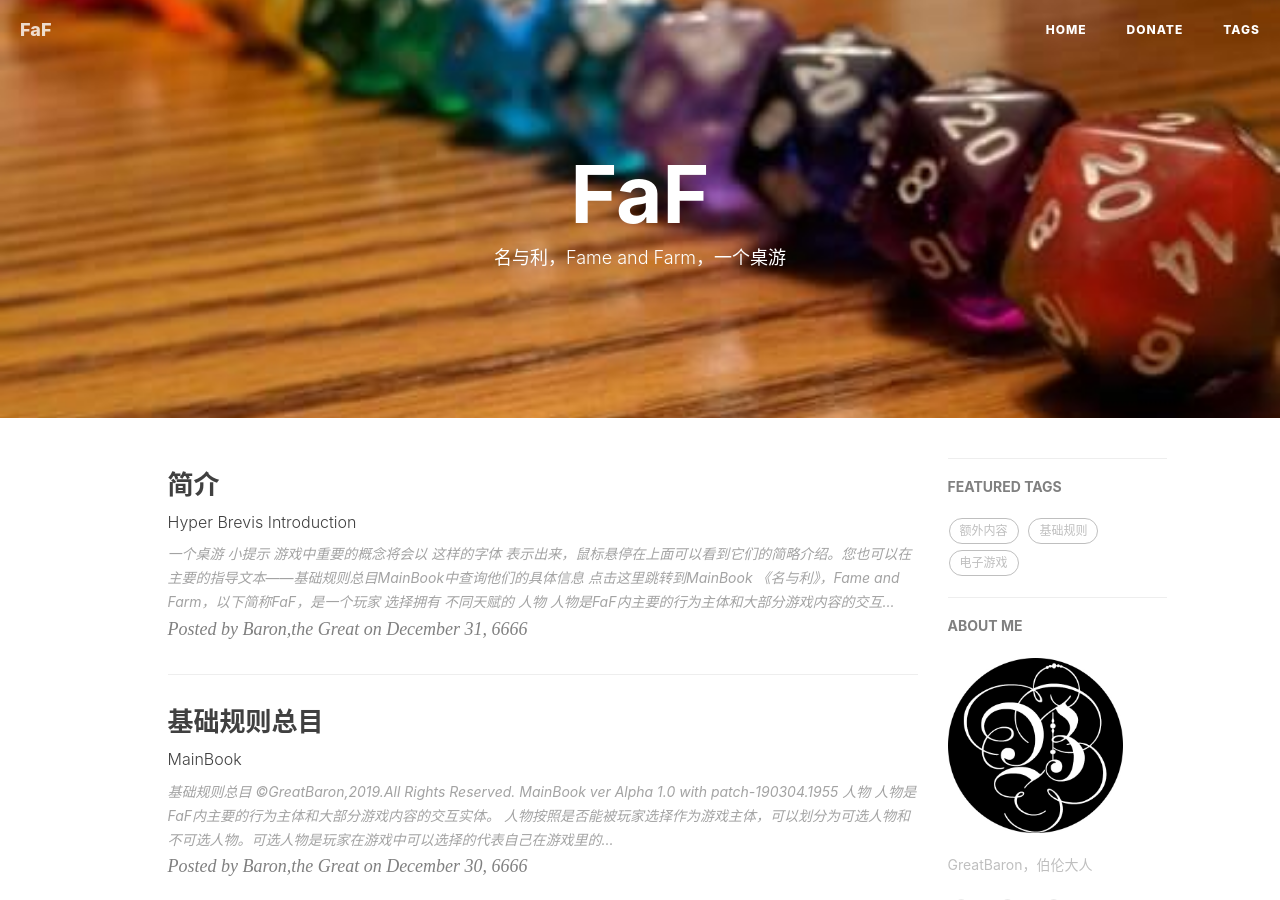
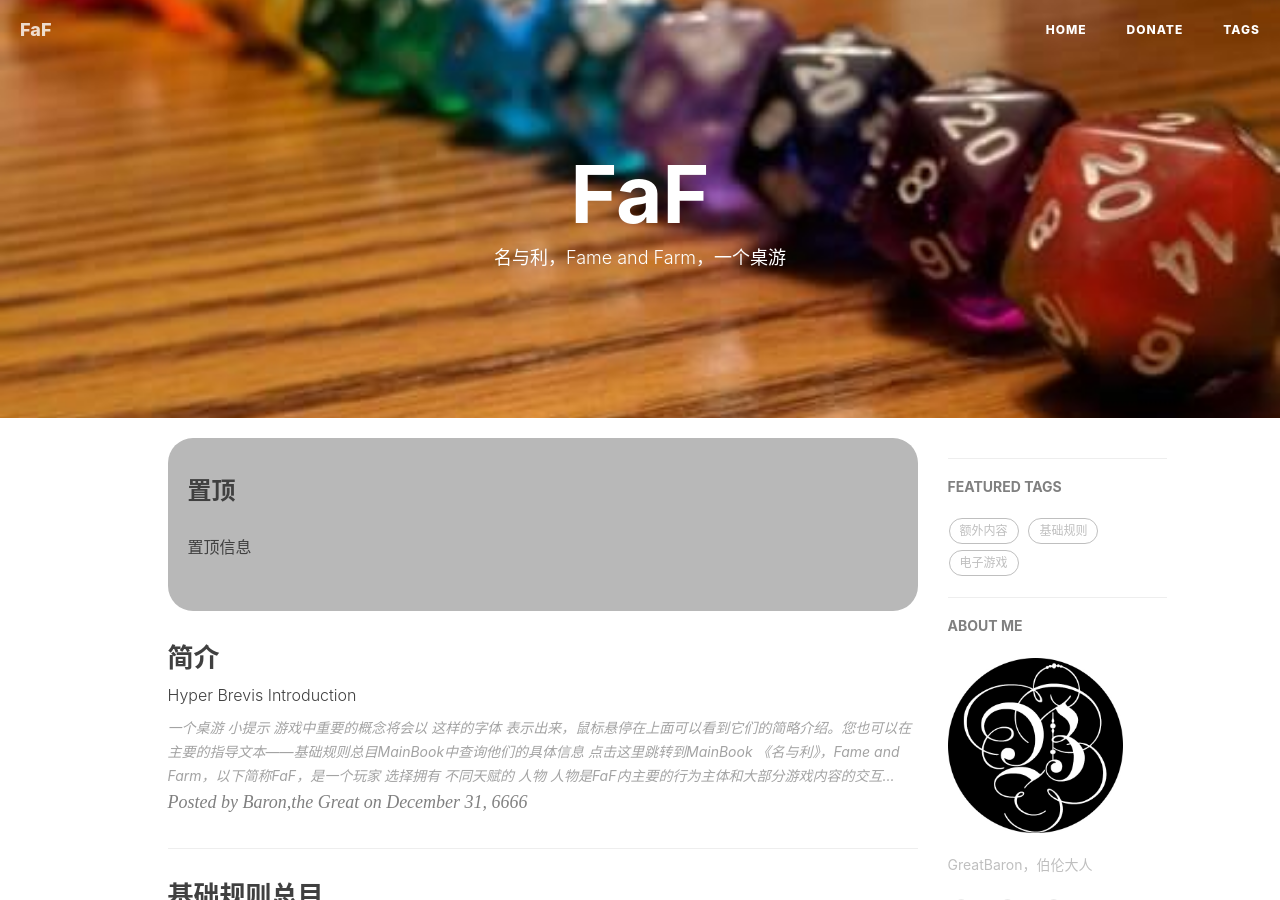
Before and after one commit to AndrewImalion/FameAndFarm.github.io, a Jekyll site: the page built from index.html, in a window 1280 px wide and 900 px high. Built offline with Jekyll 4.4.1, drawn with Linux system fonts in a browser that asks for light colours; nearby versions of some CDN libraries; the list of posts is cut into pages by our own code; comment, search, counter and statistics services are not loaded.

Commit message:
Update index.html

```diff
--- a/index.html
+++ b/index.html
@@ -2,6 +2,15 @@
 layout: page
 description: "名与利，Fame and Farm，一个桌游"
 ---
+
+<div style="border-radius: 25px;
+    background: #b8b8b8;
+    padding: 20px;
+    width: 100%;
+    height: auto;">
+    <h3>置顶</h3>
+    <p>置顶信息</p>
+</div>
 
 {% for post in paginator.posts %}
 <div class="post-preview">
```
